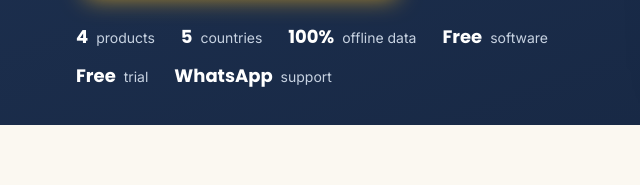
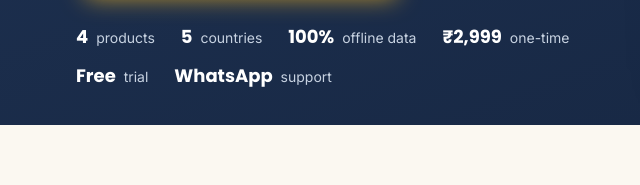
Before and after one commit to nextach53/nextach53.github.io, a plain HTML site: page index.html in a window 1280 px wide. Shown: the part 544-729 px from the top of the page, 0-640 px from the left. Drawn offline with Linux system fonts and the light colour scheme.

Commit message:
Update index.html (Super Admin)

```diff
--- a/index.html
+++ b/index.html
@@ -93,7 +93,7 @@
         <li><b>4</b> products</li>
         <li><b>5</b> countries</li>
         <li><b>100%</b> offline data</li>
-        <li><b>Free</b> software</li>
+        <li data-nx-price="low"><b>₹2,999</b> one-time</li>
         <li><b>Free</b> trial</li>
         <li><b>WhatsApp</b> support</li>
       </ul>
```
